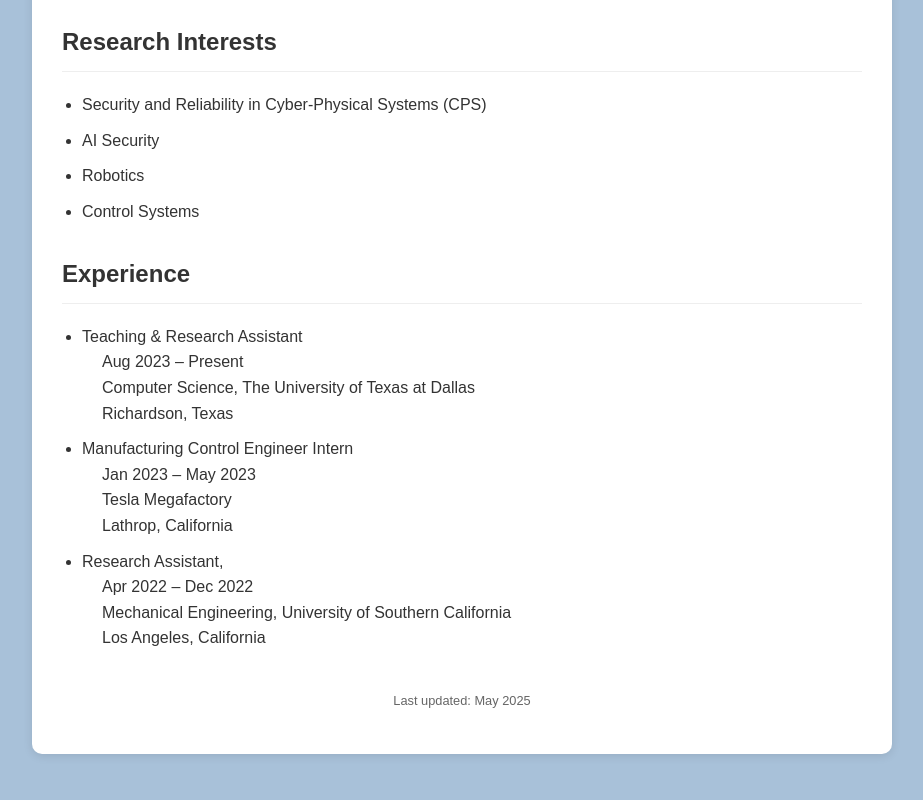
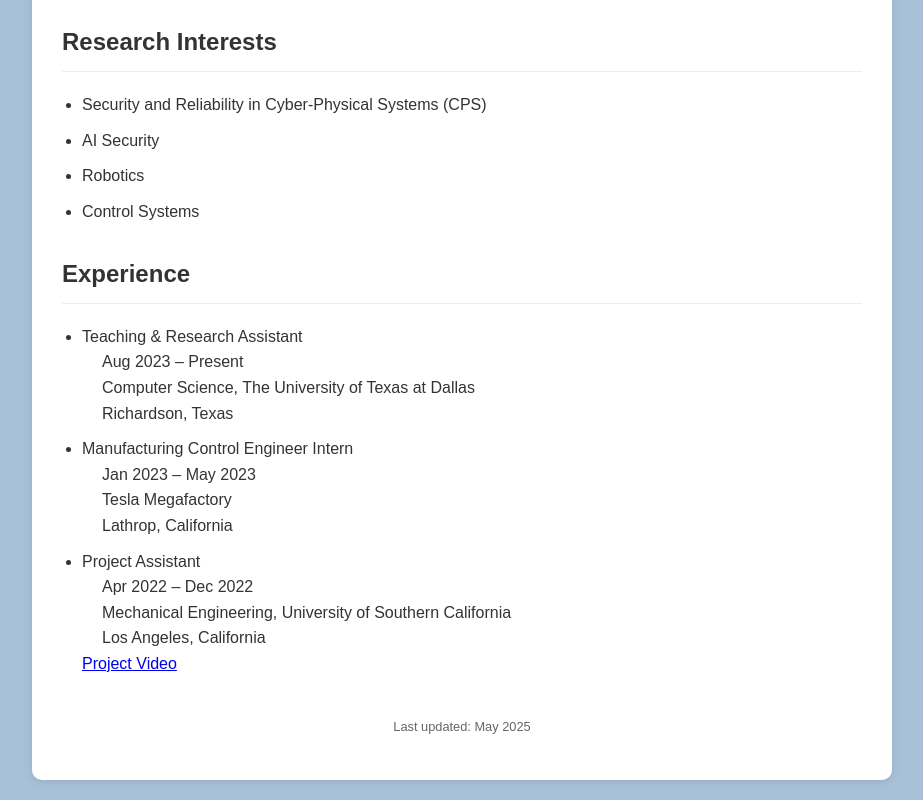
Before and after one commit to blueed9696/blueed9696.github.io, a plain HTML site: page index.html in a window 1280 px wide. Shown: the part 562-1362 px from the top of the page, without its empty margins (178-1101 px from the left). Before the commit the page ends 1336 px from the top, so only its background shows below. Drawn offline with Linux system fonts and the light colour scheme.

Commit message:
Change 'Research Assistant' to 'Project Assistant'
Updated job title and added project video link.

```diff
--- a/index.html
+++ b/index.html
@@ -155,12 +155,14 @@
                   </div>
               </li>
               <li>
-                Research Assistant,
+                Project Assistant
                 <div class="experience-item">
                     Apr 2022 – Dec 2022<br>
                     Mechanical Engineering, University of Southern California<br>
                     Los Angeles, California<br>
                 </div>
+                <a href="https://youtu.be/QBn2pZlVMRs?si=RwmhrYAnRUkMVOMn">Project Video</a>
+
             </li>
           </ul>
       </div>
```
